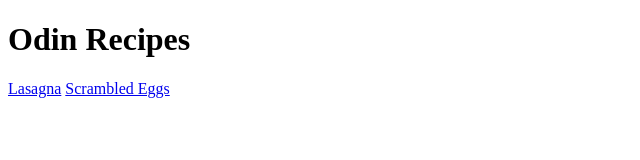
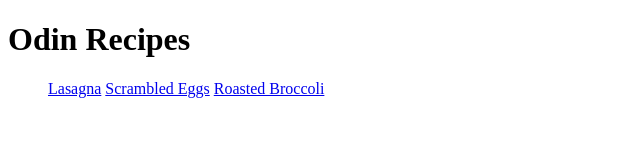
Before and after one commit to SeanMPeake/odin-recipes, a plain HTML site: page index.html in a window 1280 px wide. Shown: the whole page, without its empty margins (0-640 px from the left). Drawn offline with Linux system fonts and the light colour scheme.

Commit message:
Add links to new recipe pages and format links
Add links to roasted-broccoli.html and scrambled-eggs.html.
Format link section as an unordered list.

```diff
--- a/index.html
+++ b/index.html
@@ -7,7 +7,10 @@
 </head>
 <body>
     <h1>Odin Recipes</h1>
-    <a href="recipes/lasagna.html">Lasagna</a>
-    <a href="recipes/scrambled-eggs.html">Scrambled Eggs</a>
+    <ul>
+        <a href="recipes/lasagna.html">Lasagna</a>
+        <a href="recipes/scrambled-eggs.html">Scrambled Eggs</a>
+        <a href="recipes/roasted-broccoli.html">Roasted Broccoli</a>
+    </ul>
 </body>
 </html>
```
